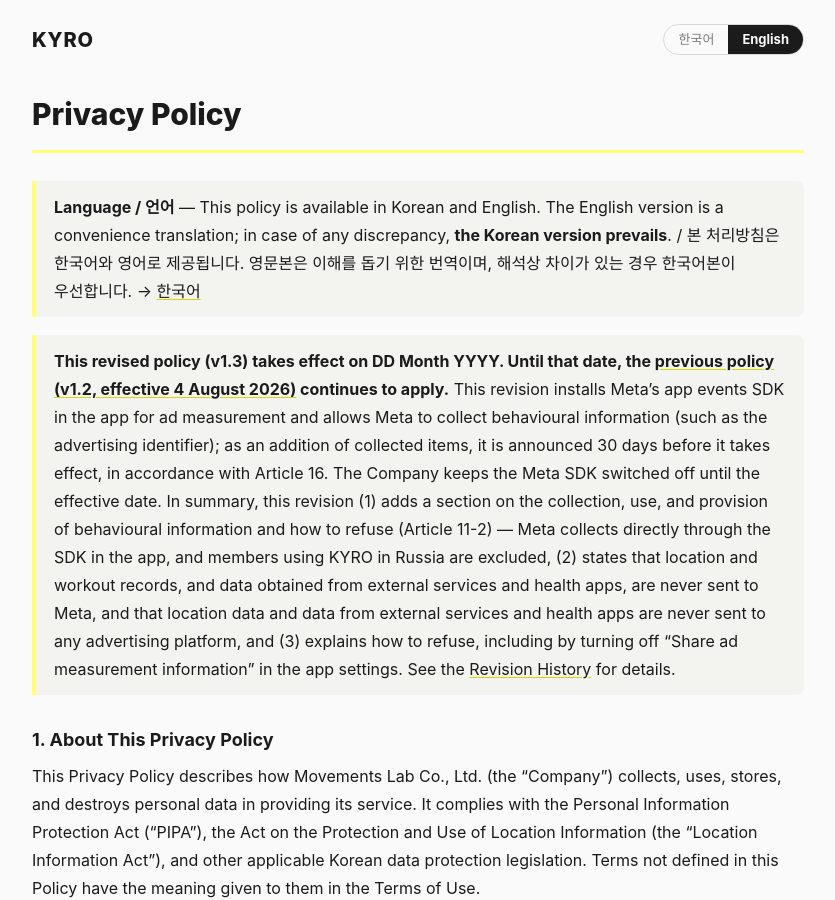
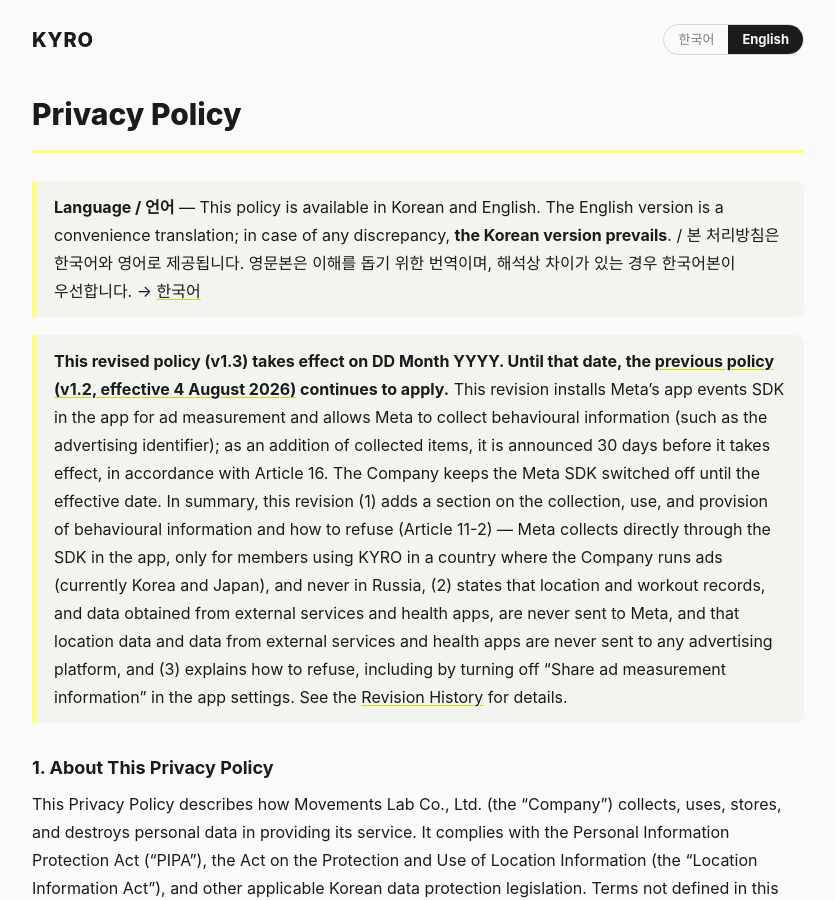
Before and after one commit to Project-KYRO/privacy-policy, a Jekyll site: the page built from index.html, in a window 1280 px wide and 900 px high. Shown: the whole window, without its empty margins (222-1057 px from the left). Built offline with Jekyll 4.4.1, drawn with Linux system fonts in a browser that asks for light colours; some of the changed text lies outside the part shown.

Commit message:
docs(policy): Meta 수집을 광고 집행국(현재 한국·일본)으로 한정 + 일본어 외부 송신 공표 페이지
Owner 쪽 기본값(되돌릴 수 있음): Meta 수집은 회사가 광고를 집행하는 나라의
회원에게만 일어난다. 지금은 한국·일본이다. 앱은 원격 allowlist {KR, JP}와
러시아 하드 차단으로 이를 지킨다.

- §11-2 2): "러시아에서 이용하지 않는 경우"를 "회사가 광고를 집행하는
  국가에서 이용하는 경우(현재 한국·일본)"로 바꿨다. 굵은 러시아 문장은
  그대로다. "만 14세 이상 회원인 경우"를 조건에 넣었다(4)의 같은 문장은
  2)를 가리키게 했다).
- 머리 공지·§2-4·§17 행(한/영)에 집행국 한정을 반영했다.
- ja-external-transmission.md 신설: 電気通信事業法 第27条の12(外部送信規律)
  공표 페이지다. 送信先(Meta Platforms, Inc.)·送信される情報·利用目的·
  送信条件·オプトアウト方法(앱 내 설정, iOS トラッキング許可, Android
  広告ID)을 적었다. 실제로 보내는 것만 담았다. garmin.md와 같은 front
  matter/legal 레이아웃이다. §11-2(한/영)에서 링크한다.
- NOTICE_PROCESS: 일본어 페이지 자리표시자와 grep 대상을 더했다.
  allowlist에 나라를 넣기 전에 본문부터 고쳐 공고하라는 규칙을 더했다.

Co-Authored-By: Claude Opus 5.5 <noreply@anthropic.com>

```diff
--- a/en.md
+++ b/en.md
@@ -2,7 +2,7 @@
 
 > **Language / 언어** — This policy is available in Korean and English. The English version is a convenience translation; in case of any discrepancy, **the Korean version prevails**. / 본 처리방침은 한국어와 영어로 제공됩니다. 영문본은 이해를 돕기 위한 번역이며, 해석상 차이가 있는 경우 한국어본이 우선합니다. → [한국어](./README.md)
 
-> **This revised policy (v1.3) takes effect on DD Month YYYY. Until that date, the [previous policy (v1.2, effective 4 August 2026)](https://github.com/Project-KYRO/privacy-policy/blob/main/archive/privacy-2026-08-04.en.md) continues to apply.** This revision installs Meta's app events SDK in the app for ad measurement and allows Meta to collect behavioural information (such as the advertising identifier); as an addition of collected items, it is announced 30 days before it takes effect, in accordance with Article 16. The Company keeps the Meta SDK switched off until the effective date. In summary, this revision (1) adds a section on the collection, use, and provision of behavioural information and how to refuse (Article 11-2) — Meta collects directly through the SDK in the app, and members using KYRO in Russia are excluded, (2) states that location and workout records, and data obtained from external services and health apps, are never sent to Meta, and that location data and data from external services and health apps are never sent to any advertising platform, and (3) explains how to refuse, including by turning off "Share ad measurement information" in the app settings. See the [Revision History](#17-revision-history) for details.
+> **This revised policy (v1.3) takes effect on DD Month YYYY. Until that date, the [previous policy (v1.2, effective 4 August 2026)](https://github.com/Project-KYRO/privacy-policy/blob/main/archive/privacy-2026-08-04.en.md) continues to apply.** This revision installs Meta's app events SDK in the app for ad measurement and allows Meta to collect behavioural information (such as the advertising identifier); as an addition of collected items, it is announced 30 days before it takes effect, in accordance with Article 16. The Company keeps the Meta SDK switched off until the effective date. In summary, this revision (1) adds a section on the collection, use, and provision of behavioural information and how to refuse (Article 11-2) — Meta collects directly through the SDK in the app, only for members using KYRO in a country where the Company runs ads (currently Korea and Japan), and never in Russia, (2) states that location and workout records, and data obtained from external services and health apps, are never sent to Meta, and that location data and data from external services and health apps are never sent to any advertising platform, and (3) explains how to refuse, including by turning off "Share ad measurement information" in the app settings. See the [Revision History](#17-revision-history) for details.
 
 ### 1. About This Privacy Policy
 
@@ -38,7 +38,7 @@ The Company does not separately collect a member's legal name or mobile phone nu
 - Identifiers: IP address, device identifier
 - For sending notifications: push notification token (FCM)
 - Usage logs: in-app events, screen navigation paths, crash (abnormal termination) reports
-- Behavioural information for ad measurement (Article 11-2 — collected directly by Meta through the Meta SDK installed in the app; not for members using KYRO in Russia; can be refused in the app settings): the advertising identifier (on iOS, the IDFA is collected only if the member selects "Allow" in the app tracking request; on Android, the advertising ID is collected only if the member has not deleted it in the device settings), app install and launch records (on Android, including Google Play install referrer information), and app event records (sign-up completed, first run completed, first territory taken, second run completed — only the event name is recorded, and run and territory events are limited to runs recorded directly in the KYRO app)
+- Behavioural information for ad measurement (Article 11-2 — collected directly by Meta through the Meta SDK installed in the app; only for members using KYRO in a country where the Company runs ads, currently Korea and Japan, and never in Russia; can be refused in the app settings): the advertising identifier (on iOS, the IDFA is collected only if the member selects "Allow" in the app tracking request; on Android, the advertising ID is collected only if the member has not deleted it in the device settings), app install and launch records (on Android, including Google Play install referrer information), and app event records (sign-up completed, first run completed, first territory taken, second run completed — only the event name is recorded, and run and territory events are limited to runs recorded directly in the KYRO app)
 
 Depending on whether it is combined with other information and on how it is processed, automatically collected information may or may not constitute personal data. The Company may process it for the purposes of providing and improving the service (and, for information collected for ad measurement, for the purposes in Article 11-2).
 
@@ -198,14 +198,15 @@ To measure which ads led people to install the KYRO app and sign up, the Company
 |---|---|---|---|---|
 | Meta Platforms, Inc. (for users whose data is subject to the GDPR in the European region, Meta Platforms Ireland Limited) | Collected automatically by the Meta SDK installed in the app when a member installs or launches the KYRO app or when one of the events below occurs, and transmitted to Meta in encrypted form | Advertising identifier, app install and launch signals, device and app usage information, and the names of four app events (see 3) below) | Ad measurement and ad delivery optimisation | In accordance with Meta's privacy policy (up to two years under the Meta Business Tools Terms) |
 
-Information collected by Meta is processed in the United States and other countries where Meta's information processing facilities are located, in accordance with the [Meta Privacy Policy](https://www.facebook.com/privacy/policy) and the [Meta Business Tools Terms](https://www.facebook.com/legal/businesstech).
+Information collected by Meta is processed in the United States and other countries where Meta's information processing facilities are located, in accordance with the [Meta Privacy Policy](https://www.facebook.com/privacy/policy) and the [Meta Business Tools Terms](https://www.facebook.com/legal/businesstech). A Japanese-language disclosure on external transmission for members using KYRO in Japan is available at [外部送信に関する公表事項](https://project-kyro.github.io/privacy-policy/ja-external-transmission.html).
 
 **2) When information is collected — only when all of the following apply**
 
 - **The Company has switched the feature on.** Until the effective date of this Policy (v1.3), the Company keeps the Meta SDK switched off and no information reaches Meta.
 - **The member has not refused.** The in-app setting Settings › Privacy › "Share ad measurement information" is on by default; turning it off stops transmission immediately (see 6) below).
 - **The device is signed in.** Nothing reaches Meta while signed out or after withdrawal of membership.
-- **The member is not using KYRO in Russia.** **Information about members who use KYRO in Russia is never sent to Meta, regardless of the in-app setting.**
+- **The member is using KYRO in a country where the Company runs ads.** Currently, this means members using KYRO in Korea or Japan only. **Information about members who use KYRO in Russia is never sent to Meta, regardless of the in-app setting.**
+- **The member is aged 14 or over.** This service is intended for people aged 14 and over (Article 7), and the Company does not allow Meta to collect behavioural information about users identified as under 14.
 - **For run and territory events, the run was recorded directly in the KYRO app.** Runs imported from external services or health apps are not used even to determine whether an event is sent (Article 13).
 
 **3) Behavioural information collected — limited to the following**
@@ -303,6 +304,6 @@ The Company may revise this Privacy Policy to reflect government policy, applica
 | v1.0 | — | 27 April 2026 | Initial version |
 | v1.1 | — | 17 May 2026 | Corrected company name (Movement Lab Inc.) and contact address (support@kyro.team); added a dedicated location data article (§10); disclosed entrustment of personal data processing (§11); specified automatically collected items; disclosed automatic collection on social sign-in; disclosed HealthKit/Google Fit integration; disclosed separate collection of challenge reward delivery information; added protection for children aged 8 and under; added a separate consent provision for advertising information (former §13) |
 | v1.2 | 4 August 2026 | 4 August 2026 | Added processing of payment information following the introduction of in-app purchases (KYRO PRO) (§2-6); added paid-service, payment, and refund purposes (§3); specified the statutory retention period for payment records (§5); **added a cross-border transfer provision (§12)**; added RevenueCat, Inc. as a processor and clarified who processes store payments (§11); disclosed the visibility of location data to other members and the start/finish protection setting (§10); specified what is destroyed on withdrawal and how territory shape information is de-identified (§5, §6, §10); brought collected items up to date (added LINE sign-in and Instagram handle; removed legal name, mobile phone number, and country of residence, which are not in fact collected); published an English version; renumbered former §12–§16 as §13–§17 |
-| v1.3 | DD Month YYYY | DD Month YYYY | Introduction of Meta's app events SDK for ad measurement: added the advertising identifier, app install records, and app event records to automatically collected items (§2-4); added ad measurement and ad delivery optimisation to the processing purposes (§3); **added a section on the collection, use, and provision of behavioural information and how to refuse (§11-2)** — Meta allowed to collect directly through the SDK in the app, refusable at once via "Share ad measurement information" in the app settings, members using KYRO in Russia excluded — and stated that Meta is not a processor (§11); stated that Meta's collection is not a cross-border transfer by the Company (§12); stated that data from external services and health apps is never sent to Meta or any other advertising platform, and added a single exception for §11-2 to the restriction on external data processing services (§13); stated how information collected by Meta is retained (§5); stated that behavioural information does not include location data (§10); explained how to refuse and where to send enquiries (§8, §11-2, §15). Article numbers are unchanged; §11-2 is inserted |
+| v1.3 | DD Month YYYY | DD Month YYYY | Introduction of Meta's app events SDK for ad measurement: added the advertising identifier, app install records, and app event records to automatically collected items (§2-4); added ad measurement and ad delivery optimisation to the processing purposes (§3); **added a section on the collection, use, and provision of behavioural information and how to refuse (§11-2)** — Meta allowed to collect directly through the SDK in the app, refusable at once via "Share ad measurement information" in the app settings, limited to members in countries where the Company runs ads (currently Korea and Japan) and never in Russia, with a Japanese-language external transmission disclosure page — and stated that Meta is not a processor (§11); stated that Meta's collection is not a cross-border transfer by the Company (§12); stated that data from external services and health apps is never sent to Meta or any other advertising platform, and added a single exception for §11-2 to the restriction on external data processing services (§13); stated how information collected by Meta is retained (§5); stated that behavioural information does not include location data (§10); explained how to refuse and where to send enquiries (§8, §11-2, §15). Article numbers are unchanged; §11-2 is inserted |
 
 This Privacy Policy (v1.3) takes effect on DD Month YYYY; until then, the previous version applies. The previous version (v1.2, effective 4 August 2026) is available [here](https://github.com/Project-KYRO/privacy-policy/blob/main/archive/privacy-2026-08-04.en.md), and the version before it (v1.1, effective 17 May 2026) [here](https://github.com/Project-KYRO/privacy-policy/blob/main/archive/privacy-2026-05-17.ko.md) (Korean).
```
Also changed, not shown: other parts of en.md (+1 -1 lines), NOTICE_PROCESS.md (+3 -1 lines), ja-external-transmission.md (added, +68 -0 lines), README.md.
